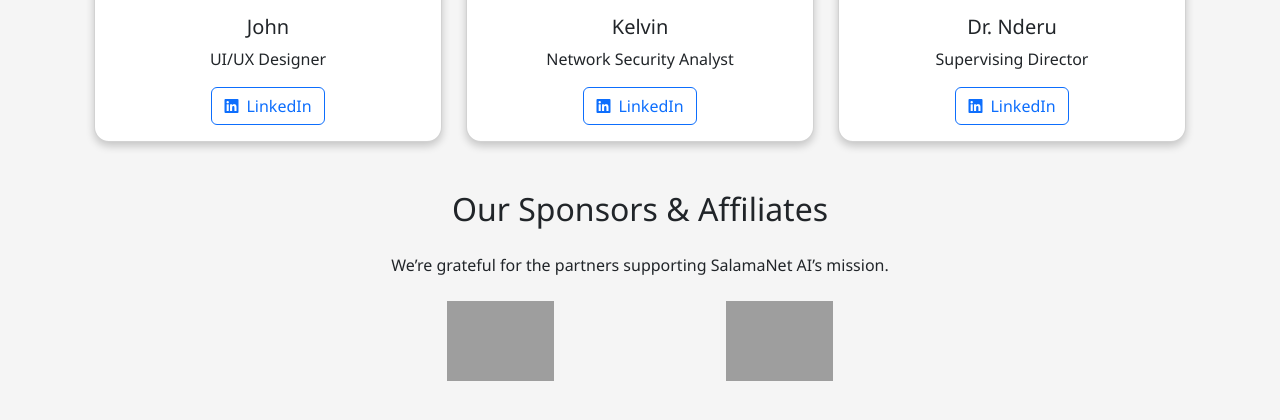
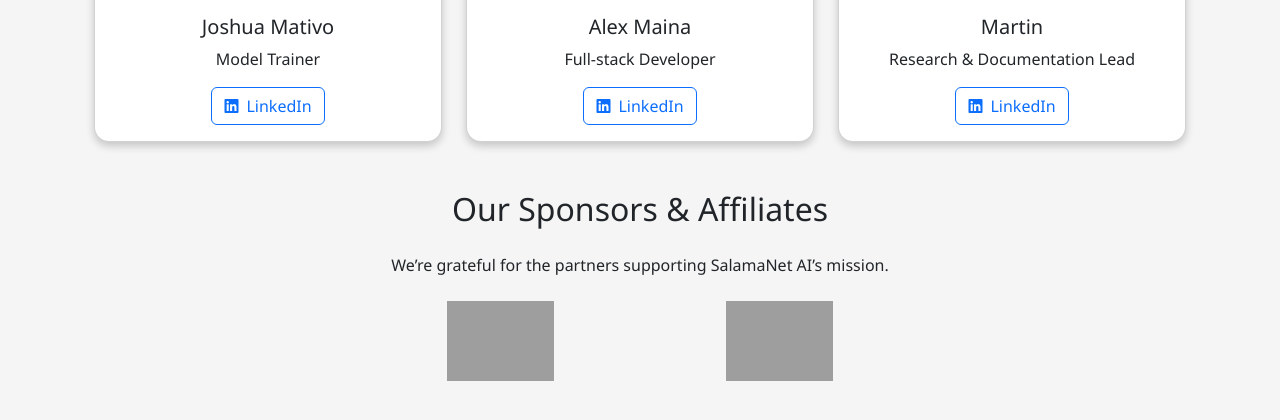
Before and after one commit to A1-lex/salama-team-website, a Flask app: page / in a window 1280 px wide. Shown: the part 5067-5487 px from the top of the page. Run offline with Flask 3, Linux system fonts and the light colour scheme; grey boxes are pictures that could not be loaded.

Commit message:
added media files

```diff
--- a/app.py
+++ b/app.py
@@ -4,16 +4,17 @@ app = Flask(__name__)
 @app.route('/')
 def home():
     team_members = [
-        {'img':'boni.png',    'name':'Alex Muriithi',  'role':'Project Lead & AI Engineer',      'link':'https://linkedin.com/in/alexmuriithi'},
-        {'img':'boni.png',    'name':'Faith Njeri',    'role':'Network Security Specialist',     'link':'https://linkedin.com/in/faithnjeri'},
-        {'img':'brian.png',   'name':'Brian Otieno',   'role':'Backend & Deployment Engineer',   'link':'https://linkedin.com/in/brianotieno'},
-        {'img':'boniface.png','name':'Boniface',       'role':'Security Analyst',                'link':'https://linkedin.com/in/boniface'},
-        {'img':'emanuel.png', 'name':'Emanuel',        'role':'Data Scientist & Model Trainer',  'link':'https://linkedin.com/in/emanuel'},
-        {'img':'robert.png',  'name':'Robert',         'role':'Mentor & Project Guide',          'link':'https://linkedin.com/in/robert'},
-        {'img':'john.png',    'name':'John',           'role':'UI/UX Designer',                  'link':'https://linkedin.com/in/john'},
-        {'img':'kelvin.png',  'name':'Kelvin',         'role':'Network Security Analyst',        'link':'https://linkedin.com/in/kelvin'},
-        {'img':'nderu.png',   'name':'Dr. Nderu',      'role':'Supervising Director',            'link':'https://linkedin.com/in/drnderu'},
-    ]
+    {'img':'boni.png',    'name':'Dr. Nderu',       'role':'Supervising Director',            'link':'https://linkedin.com/in/drnderu'},
+    {'img':'boni.png',    'name':'Mr.Robert',       'role':'Mentor & AI Specialist',          'link':'https://linkedin.com/in/faithnjeri'},
+    {'img':'Mnisaa.jpg',  'name':'John Gitau',      'role':'UI/UX Designer',                  'link':'https://linkedin.com/in/brianotieno'},
+    {'img':'boni.jpg',    'name':'Boniface Manda',  'role':'Security Analyst',                'link':'https://linkedin.com/in/boniface'},
+    {'img':'emanuel.png', 'name':'Ruth Khalayi',    'role':'Data Scientist',                  'link':'https://linkedin.com/in/emanuel'},
+    {'img':'manu.jpg',    'name':'Emanuel Mudasia', 'role':'Network Security Engineer',       'link':'https://linkedin.com/in/robert'},
+    {'img':'joshua.jpg',  'name':'Joshua Mativo',   'role':'Model Trainer',                   'link':'https://linkedin.com/in/john'},
+    {'img':'a1-lex.jpg',  'name':'Alex Maina',      'role':'Full-stack Developer',            'link':'https://linkedin.com/in/kelvin'},
+    {'img':'mato.jpg',    'name':'Martin',          'role':'Research & Documentation Lead',   'link':'https://linkedin.com/in/drnderu'},
+]
+
     return render_template('index.html', team_members=team_members)
 
 if __name__ == '__main__':
--- a/templates/base.html
+++ b/templates/base.html
@@ -4,7 +4,7 @@
   <meta charset="UTF-8">
   <title>SalamaNet AI</title>
 
-  <link rel="icon" type="image/png" href="{{ url_for('static', filename='img/favicon.png') }}">
+  <link rel="icon" type="image/png" href="{{ url_for('static', filename='img/salamaNet-logong') }}">
 
   <!-- Bootstrap CSS -->
   <link
@@ -38,7 +38,7 @@
 
     <!-- Logo + Brand -->
     <a class="navbar-brand d-flex align-items-center" href="#hero">
-      <img src="{{ url_for('static', filename='img/salamanet-logo.png') }}" alt="SalamaNet AI" style="height: 40px; margin-right: 10px;">
+      <img src="{{ url_for('static', filename='img/salamaNet-logo.png') }}" alt="SalamaNet AI" style="height: 40px; margin-right: 10px;">
       <span>SalamaNet AI</span>
     </a>
 
```
Also changed, not shown: static/img/a1-lex.jpg (added), static/img/boni.jpg (added), static/img/boni.png (deleted), static/img/jhub-logo.png (added), static/img/jhub-logoo.png (added), static/img/jkuat-logo.png (added), static/img/joshua.jpg (added), static/img/manu.jpg (added), static/img/mato.jpg (added), static/img/mnisaa.jpg (added), static/img/salamaNet-logo.png (added), static/img/team.jpg (added), static/img/team1.jpg (added).
